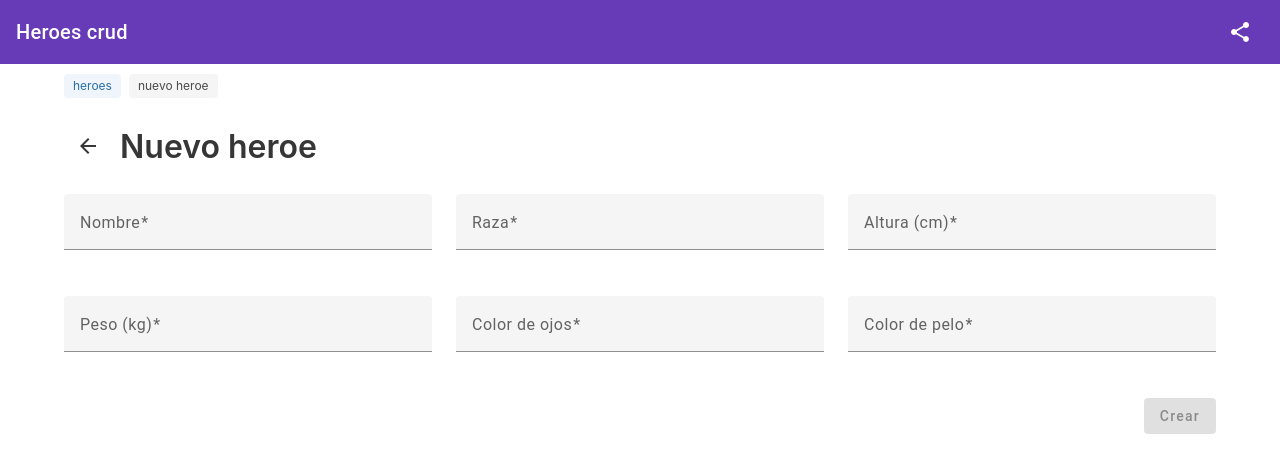
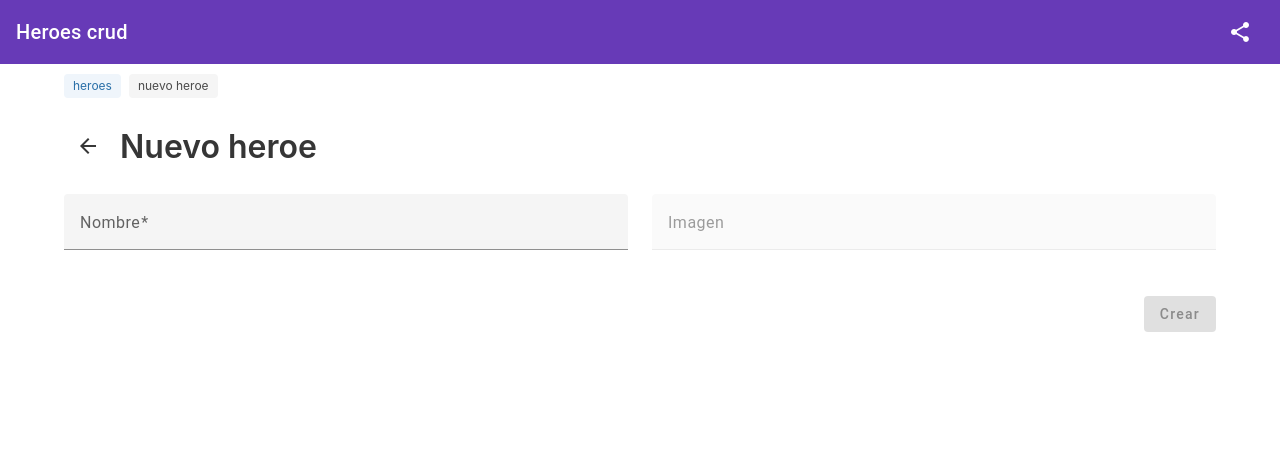
Before and after one commit to mpalliser/heroes-crud, an Angular app: page /new in a window 1280 px wide. Shown: the top 472 px of the page. Built offline with nearby package versions, Linux system fonts and the light colour scheme.

Commit message:
review app paths

```diff
--- a/src/app/components/confirm-dialog/confirm.dialog.component.ts
+++ b/src/app/components/confirm-dialog/confirm.dialog.component.ts
@@ -7,7 +7,7 @@ import {
   MatDialogContent,
   MatDialogTitle,
 } from '@angular/material/dialog'
-import { Heroe } from '../../models/heroe'
+import { Heroe } from '@models/heroe'
 
 @Component({
   selector: 'confirm-dialog',
--- a/src/app/components/form/form.component.html
+++ b/src/app/components/form/form.component.html
@@ -1,5 +1,5 @@
 <form class="example-form" [formGroup]="formGroup" class="columns is-multiline">
-  <mat-form-field class="column is-4">
+  <mat-form-field class="column is-6">
     <mat-label>Nombre</mat-label>
     <input matInput formControlName="name" appUpperCase>
     <button *ngIf="formGroup.get('name')?.value" mat-icon-button matSuffix (click)="formGroup.get('name')?.reset()">
@@ -7,44 +7,11 @@
     </button>
   </mat-form-field>
 
-  <mat-form-field class="column is-4">
-    <mat-label>Raza</mat-label>
-    <input matInput formControlName="race">
-    <button *ngIf="formGroup.get('race')?.value" mat-icon-button matSuffix (click)="formGroup.get('race')?.reset()">
-      <mat-icon>close</mat-icon>
-    </button>
-  </mat-form-field>
-
-  <mat-form-field class="column is-4">
-    <mat-label>Altura (cm)</mat-label>
-    <input matInput formControlName="height">
-    <button *ngIf="formGroup.get('height')?.value" mat-icon-button matSuffix (click)="formGroup.get('height')?.reset()">
-      <mat-icon>close</mat-icon>
-    </button>
-  </mat-form-field>
-
-  <mat-form-field class="column is-4">
-    <mat-label>Peso (kg)</mat-label>
-    <input matInput formControlName="weight">
-    <button *ngIf="formGroup.get('weight')?.value" mat-icon-button matSuffix (click)="formGroup.get('weight')?.reset()">
-      <mat-icon>close</mat-icon>
-    </button>
-  </mat-form-field>
-
-  <mat-form-field class="column is-4">
-    <mat-label>Color de ojos</mat-label>
-    <input matInput formControlName="eye-color">
-    <button *ngIf="formGroup.get('eye-color')?.value" mat-icon-button matSuffix
-      (click)="formGroup.get('eye-color')?.reset()">
-      <mat-icon>close</mat-icon>
-    </button>
-  </mat-form-field>
-
-  <mat-form-field class="column is-4">
-    <mat-label>Color de pelo</mat-label>
-    <input matInput formControlName="hair-color">
-    <button *ngIf="formGroup.get('hair-color')?.value" mat-icon-button matSuffix
-      (click)="formGroup.get('hair-color')?.reset()">
+  <mat-form-field class="column is-6">
+    <mat-label>Imagen</mat-label>
+    <input matInput formControlName="image">
+    <button *ngIf="formGroup.get('image')?.value && formGroup.get('image')?.enabled" mat-icon-button matSuffix
+      (click)="formGroup.get('image')?.reset()">
       <mat-icon>close</mat-icon>
     </button>
   </mat-form-field>
--- a/src/app/components/form/form.component.ts
+++ b/src/app/components/form/form.component.ts
@@ -10,8 +10,8 @@ import {
 import { MatButtonModule } from '@angular/material/button'
 import { MatIconModule } from '@angular/material/icon'
 import { MatInputModule } from '@angular/material/input'
-import { Heroe } from '../../models/heroe'
-import { UpperCaseDirective } from '../upper-case/upper-case.directive'
+import { Heroe } from '@models/heroe'
+import { UpperCaseDirective } from '@directives/upper-case.directive'
 
 @Component({
   selector: 'app-form',
@@ -38,11 +38,7 @@ export class FormComponent {
     this.formGroup = this.formBuilder.group({
       id: [heroe?.id ?? null, [Validators.required]],
       name: [heroe?.name ?? '', [Validators.required]],
-      'eye-color': [heroe?.appearance['eye-color'] ?? '', [Validators.required]],
-      'hair-color': [heroe?.appearance['hair-color'] ?? '', [Validators.required]],
-      height: [heroe?.appearance.height[1] ?? '', [Validators.required]],
-      race: [heroe?.appearance.race ?? '', [Validators.required]],
-      weight: [heroe?.appearance.weight[1] ?? '', [Validators.required]],
+      image: [{ value: heroe?.image?.url ?? '', disabled: true }],
     })
   }
 }
--- a/src/app/components/list/list.component.ts
+++ b/src/app/components/list/list.component.ts
@@ -8,8 +8,8 @@ import { MatIconModule } from '@angular/material/icon'
 import { MatPaginator, MatPaginatorModule } from '@angular/material/paginator'
 import { MatTableDataSource, MatTableModule } from '@angular/material/table'
 import { filter } from 'rxjs'
-import { Heroe } from '../../models/heroe'
-import { LoadingService } from '../../services/loading.service'
+import { Heroe } from '@models/heroe'
+import { LoadingService } from '@services/loading.service'
 import { ConfirmDialog } from '../confirm-dialog/confirm.dialog.component'
 
 @Component({
--- a/src/app/models/heroe.ts
+++ b/src/app/models/heroe.ts
@@ -1,12 +1,3 @@
-interface Appearance {
-  gender: string;
-  'eye-color': string;
-  'hair-color': string;
-  height: string[];
-  race: string;
-  weight: string[];
-}
-
 export interface HeroeImmage {
   url: string;
 }
@@ -15,5 +6,4 @@ export interface Heroe {
   id: string;
   name: string;
   image: HeroeImmage;
-  appearance: Appearance;
 }
--- a/src/app/services/heroe.service.ts
+++ b/src/app/services/heroe.service.ts
@@ -1,8 +1,8 @@
 import { HttpClient } from '@angular/common/http'
 import { Injectable } from '@angular/core'
 import { Observable, map } from 'rxjs'
-import { Heroe } from '../models/heroe'
-import { environment } from '../../environments/environment.development'
+import { environment } from '@environments/environment.development'
+import { Heroe } from '@models/heroe'
 
 enum ApiResponseStatus {
   SUCCESS = 'success',
```
Also changed, not shown: src/app/pages/heroe/heroe.component.ts (+4 -4 lines), src/app/pages/heroes/heroes.component.ts (+5 -5 lines), tsconfig.json (+26 -2 lines), src/app/directives/upper-case.directive.ts (renamed from src/app/components/upper-case/upper-case.directive.ts).
